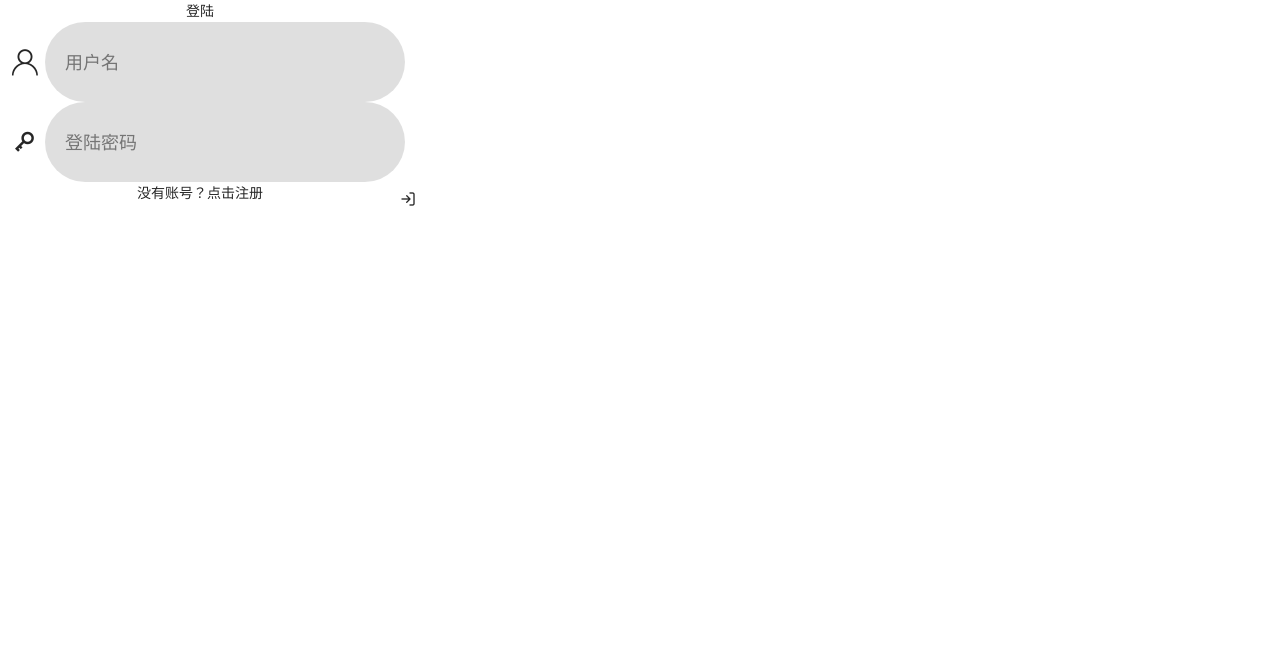
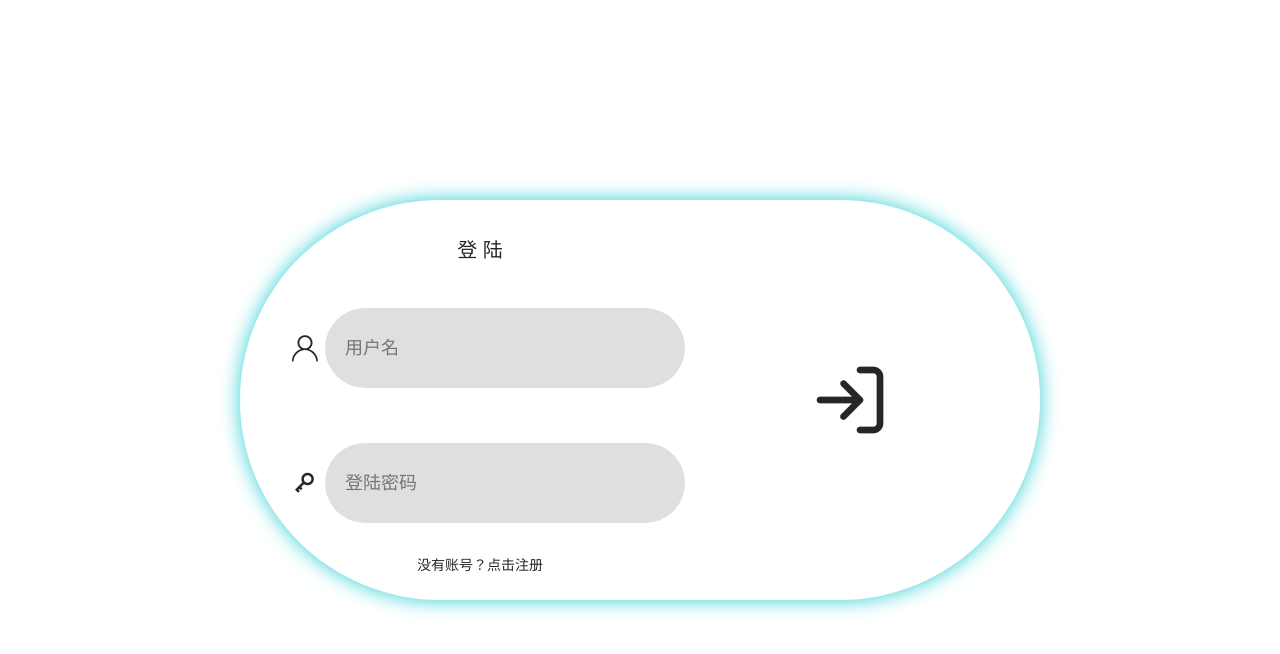
Before and after one commit to UncleBloom/chatroom, a React (Create React App) app: page / in a window 1280 px wide. Shown: the top 654 px of the page. Built offline with nearby package versions, Linux system fonts and the light colour scheme.

Commit message:
add:登陆界面输入合法性检验、样式调整

```diff
--- a/src/components/login/inputBars.tsx
+++ b/src/components/login/inputBars.tsx
@@ -25,7 +25,7 @@ function InputBars(params: IInputBarParams) {
           onChange={(e) => params.setUsername(e.target.value)}
         />
         {params.LogRegister === "register" ? (
-          <Tooltip title="登陆时的用户名，建议使用 QQ 号、手机号等">
+          <Tooltip title="登陆时的用户名，建议使用 QQ 号、手机号等不与他人重复的数字/字符串">
             <InfoCircleOutlined />
           </Tooltip>
         ) : (
--- a/src/components/login/login.scss
+++ b/src/components/login/login.scss
@@ -4,6 +4,7 @@
 }
 
 .login {
+
   .iconfont {
     font-family: "loginIconfont" !important;
     font-size: 16px;
@@ -13,17 +14,73 @@
     -moz-osx-font-smoothing: grayscale;
   }
 
-  .loginBar{
+  .loginBar {
+    position: absolute;
+    margin: auto;
+    top:0;
+    left:0;
+    bottom: 0;
+    right:0;
 
-    display:flex;
+    display: flex;
     align-items: center;
-    height:400px;
+    height: 400px;
+    width: 800px;
+    padding: 20px 40px;
+    border-radius: 200px;
+    justify-content: space-between;
+    box-shadow:0px 0px 20px #2fcfd4;
 
-    .info{
-        display:flex;
+    .info {
+      display: flex;
+      flex-direction: column;
+      height: 100%;
+      width: 400px;
+
+      .title {
+        height: 60px;
+        line-height: 60px;
+        font-size: 20px;
+        flex: 0;
+      }
+
+      .changeType {
+        height: 30px;
+        line-height: 30px;
+        font-size: 14px;
+        cursor: pointer;
+        flex: 0;
+        user-select: none;
+
+        &:hover {
+          color: rgb(49, 120, 201);
+        }
+      }
+
+      .inputBars {
+        display: flex;
         flex-direction: column;
-        height:100%;
-        width:400px;
+        flex: 1;
+        justify-content: space-around;
+      }
+    }
+
+    .logButton {
+      height: 300px;
+      width: 300px;
+      justify-content: center;
+      line-height: 300px;
+      border-radius: 50%;
+      margin: auto 0;
+
+      .iconfont {
+        font-size: 80px;
+        font-weight: lighter;
+      }
+
+      &:hover {
+        background-color: rgb(198, 218, 240);
+      }
     }
   }
 }
--- a/src/components/login/login.tsx
+++ b/src/components/login/login.tsx
@@ -1,6 +1,7 @@
 import { useState } from "react";
 import InputBars from "./inputBars";
 import "./login.scss";
+import { message } from "antd";
 
 interface ILoginParams {}
 
@@ -10,7 +11,23 @@ function Login(params: ILoginParams) {
   const [nickname, setNickname] = useState<string>("");
   const [password, setPassword] = useState<string>("");
 
-  const launchLogRequest = (type: "login" | "register") => {};
+  const launchLogRequest = (type: "login" | "register") => {
+    if (username.length < 5 || username.length > 30) {
+      message.warning("用户名不合法:请输入 5-30 位字符", 2);
+      return;
+    }
+    if (
+      LogRegister === "register" &&
+      (nickname.length < 1 || nickname.length > 30)
+    ) {
+      message.warning("用户昵称不合法:请输入 1-30 位字符", 2);
+      return;
+    }
+    if (!/(\d|\w){8,20}$/g.test(password)) {
+      message.warning("密码输入不合法:请输入 8-20 位的数字或大小写字母", 2);
+      return;
+    }
+  };
 
   return (
     <div className="login">
@@ -19,7 +36,7 @@ function Login(params: ILoginParams) {
       <div className="loginBar">
         <div className="info">
           <div className="title">
-            {LogRegister === "login" ? "登陆" : "注册"}
+            {LogRegister === "login" ? "登 陆" : "注 册"}
           </div>
           <InputBars
             LogRegister={LogRegister}
@@ -43,7 +60,12 @@ function Login(params: ILoginParams) {
               : "已有账号？点击登陆"}
           </div>
         </div>
-        <div className="logButton">
+        <div
+          className="logButton"
+          onClick={() => {
+            launchLogRequest(LogRegister);
+          }}
+        >
           {LogRegister === "login" ? (
             <div className="iconfont">&#xe6dd;</div>
           ) : (
```
